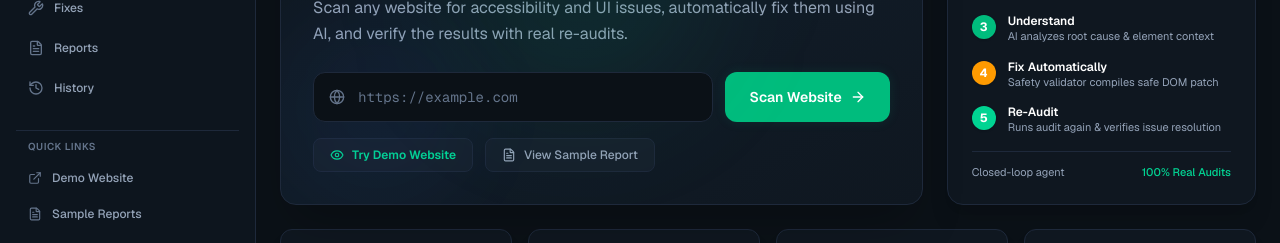
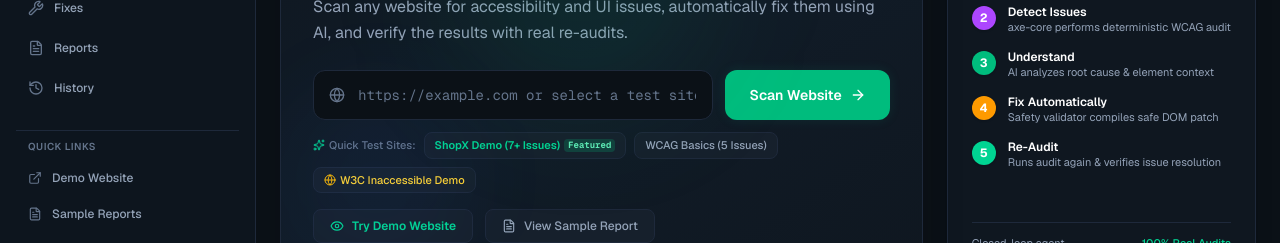
Before and after one commit to SumitGupta-cse-ai/aura-autonomous-ui-remediation, a Next.js app in the folder frontend/: page / in a window 1280 px wide. Shown: the part 241-484 px from the top of the page. Built offline with nearby package versions, Linux system fonts and the light colour scheme; no server answers.

Commit message:
feat: add 1-click test sites including ShopX and W3C demo, auto-fallback empty URL to featured demo

```diff
--- a/frontend/src/app/page.tsx
+++ b/frontend/src/app/page.tsx
@@ -147,17 +147,15 @@ export default function DashboardPage() {
   // Handle URL Form Scan Submit
   async function handleScanSubmit(e: React.FormEvent) {
     e.preventDefault();
-    if (!url.trim()) {
-      setError("Please enter a valid website URL");
-      return;
-    }
     setError("");
     setScanLoading(true);
 
     let targetUrl = url.trim();
     const base = getApiBase();
-    // Auto-normalize any demo-site or localhost URL to the active backend so it works everywhere
-    if (targetUrl.includes("/demo-site/")) {
+    if (!targetUrl) {
+      targetUrl = `${base}/demo-site/full_remediation.html`;
+      setUrl(targetUrl);
+    } else if (targetUrl.includes("/demo-site/")) {
       const demoPath = targetUrl.substring(targetUrl.indexOf("/demo-site/"));
       targetUrl = `${base}${demoPath}`;
       setUrl(targetUrl);
@@ -413,6 +411,7 @@ export default function DashboardPage() {
               url={url}
               setUrl={setUrl}
               onScan={handleScanSubmit}
+              onQuickScan={handleSelectDemoSite}
               onDemo={handleOpenDemoModal}
               onViewReport={handleViewReport}
               loading={scanLoading}
--- a/frontend/src/components/dashboard/HeroBanner.tsx
+++ b/frontend/src/components/dashboard/HeroBanner.tsx
@@ -16,6 +16,7 @@ interface HeroBannerProps {
   url: string;
   setUrl: (url: string) => void;
   onScan: (e: React.FormEvent) => void;
+  onQuickScan?: (url: string) => void;
   onDemo: () => void;
   onViewReport?: () => void;
   loading: boolean;
@@ -27,6 +28,7 @@ export function HeroBanner({
   url,
   setUrl,
   onScan,
+  onQuickScan,
   onDemo,
   onViewReport,
   loading,
@@ -63,7 +65,7 @@ export function HeroBanner({
         </div>
 
         {/* URL Scanner Input */}
-        <form onSubmit={onScan} className="w-full mb-4">
+        <form onSubmit={onScan} className="w-full mb-3">
           <div className="flex flex-col sm:flex-row gap-3">
             <div className="relative flex-1">
               <Globe className="absolute left-4 top-1/2 -translate-y-1/2 w-4 h-4 text-[#64748b]" />
@@ -71,19 +73,19 @@ export function HeroBanner({
                 type="url"
                 value={url}
                 onChange={(e) => setUrl(e.target.value)}
-                placeholder="https://example.com"
+                placeholder="https://example.com or select a test site below"
                 className="w-full pl-11 pr-4 py-3.5 bg-[#0b1117] border border-[#1e293b] focus:border-emerald-500 rounded-xl text-white placeholder-[#64748b] text-sm focus:outline-none focus:ring-1 focus:ring-emerald-500/30 transition-all font-mono"
               />
             </div>
             <button
               type="submit"
               disabled={loading}
-              className="px-6 py-3.5 bg-emerald-500 hover:bg-emerald-600 disabled:opacity-50 text-white font-semibold text-sm rounded-xl transition-all flex items-center justify-center gap-2 aura-glow-sm shadow-lg flex-shrink-0"
+              className="px-6 py-3.5 bg-emerald-500 hover:bg-emerald-600 disabled:opacity-50 text-white font-semibold text-sm rounded-xl transition-all flex items-center justify-center gap-2 aura-glow-sm shadow-lg flex-shrink-0 cursor-pointer"
             >
               {loading ? (
                 <>
                   <div className="w-4 h-4 border-2 border-white/30 border-t-white rounded-full animate-spin" />
-                  Scanning...
+                  <span>Scanning...</span>
                 </>
               ) : (
                 <>
@@ -94,6 +96,42 @@ export function HeroBanner({
             </button>
           </div>
         </form>
+
+        {/* One-Click Quick Test Websites with Real Accessibility Violations */}
+        <div className="flex items-center gap-2 flex-wrap mb-4">
+          <span className="text-[11px] text-[#64748b] font-medium flex items-center gap-1">
+            <Sparkles className="w-3 h-3 text-emerald-400" />
+            Quick Test Sites:
+          </span>
+          <button
+            type="button"
+            onClick={() => onQuickScan?.("https://aura-autonomous-ui-remediation.onrender.com/demo-site/full_remediation.html")}
+            disabled={loading}
+            className="px-2.5 py-1 rounded-lg bg-[#16202c] hover:bg-emerald-500/20 border border-[#1e293b] hover:border-emerald-500/40 text-[11px] font-semibold text-emerald-400 transition-all flex items-center gap-1 cursor-pointer"
+            title="Featured Judge Demo with 7+ accessibility violations"
+          >
+            <span>ShopX Demo (7+ Issues)</span>
+            <span className="text-[9px] px-1 rounded bg-emerald-500/20 text-emerald-300 font-mono font-bold">Featured</span>
+          </button>
+          <button
+            type="button"
+            onClick={() => onQuickScan?.("https://aura-autonomous-ui-remediation.onrender.com/demo-site/demo1.html")}
+            disabled={loading}
+            className="px-2.5 py-1 rounded-lg bg-[#16202c] hover:bg-blue-500/20 border border-[#1e293b] hover:border-blue-500/40 text-[11px] font-medium text-[#94a3b8] hover:text-white transition-all cursor-pointer"
+          >
+            <span>WCAG Basics (5 Issues)</span>
+          </button>
+          <button
+            type="button"
+            onClick={() => onQuickScan?.("https://www.w3.org/WAI/demos/bad/")}
+            disabled={loading}
+            className="px-2.5 py-1 rounded-lg bg-[#16202c] hover:bg-amber-500/20 border border-[#1e293b] hover:border-amber-500/40 text-[11px] font-medium text-amber-300 hover:text-white transition-all flex items-center gap-1 cursor-pointer"
+            title="Official W3C Before/After Inaccessible Web Page Demo"
+          >
+            <Globe className="w-3 h-3 text-amber-400" />
+            <span>W3C Inaccessible Demo</span>
+          </button>
+        </div>
 
         {/* Secondary Action Buttons & Error */}
         <div className="flex items-center gap-3 flex-wrap">
```
